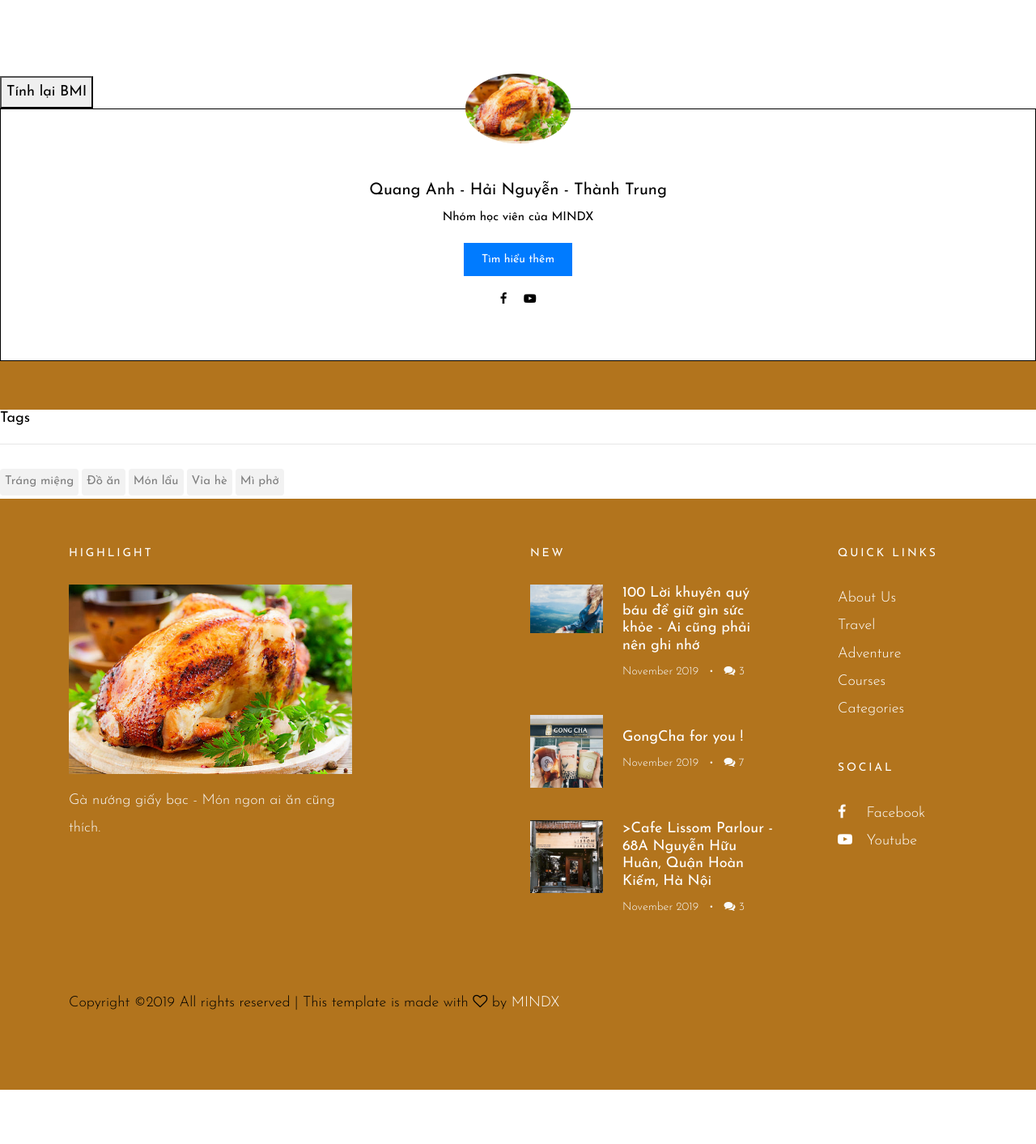
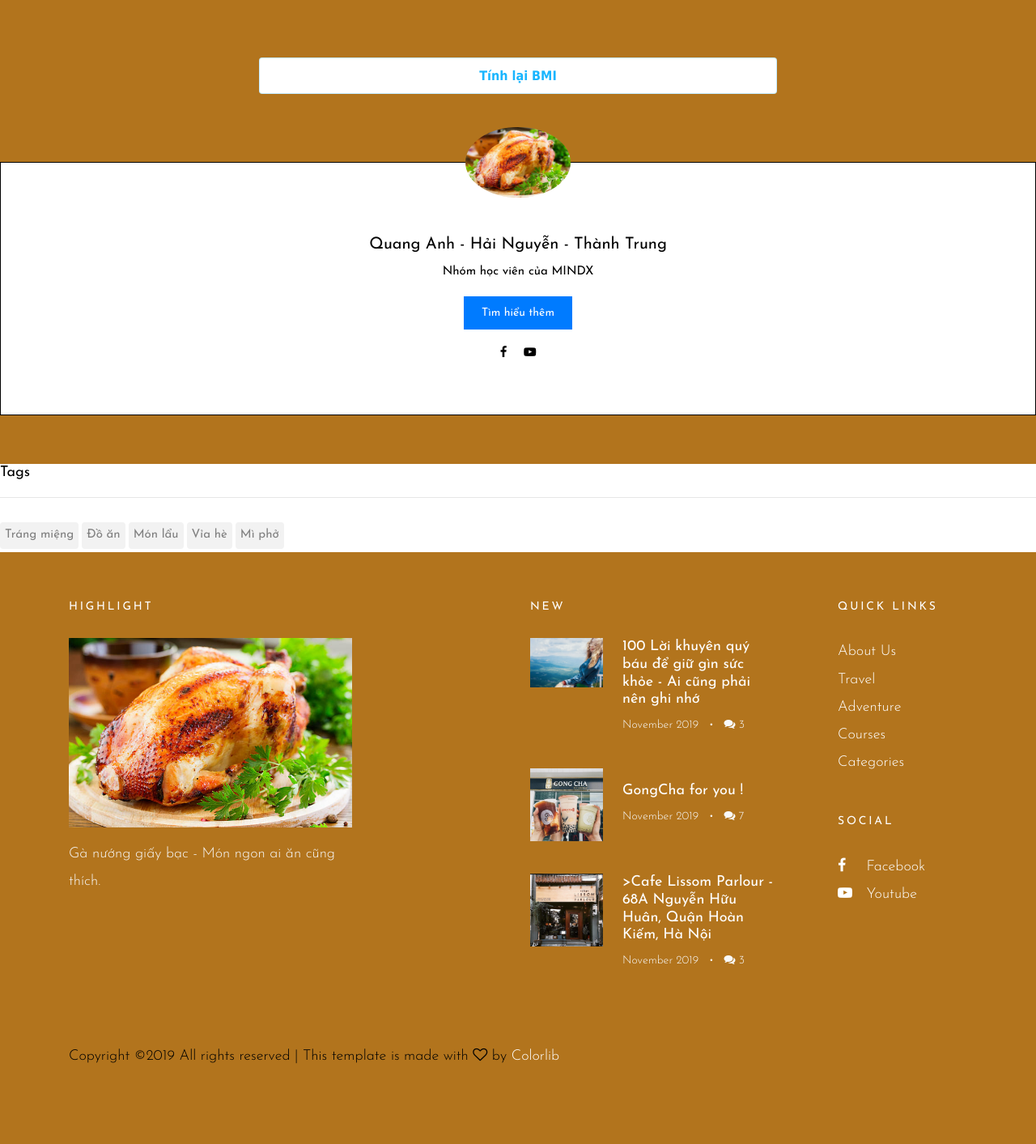
Before and after one commit to ntttrung1210/HATfood, a Flask app: page /bmi/thin in a window 1280 px wide. Shown: the part 1533-2946 px from the top of the page at 81% size. Before the commit the page ends 2879 px from the top, so only its background shows below. Run offline with Flask 2, Linux system fonts and the light colour scheme; some libraries are stand-ins or nearby versions.

Commit message:
Update thin.html

```diff
--- a/templates/thin.html
+++ b/templates/thin.html
@@ -10,7 +10,7 @@
     <link rel="stylesheet" href="../static/css/bootstrap.css">
     <link rel="stylesheet" href="../static/css/animate.css">
     <link rel="stylesheet" href="../static/css/owl.carousel.min.css">
-    <link rel="shortcut icon" href="../static/images/fork.png" type="image/x-icon">
+
     <link rel="stylesheet" href="../static/fonts/ionicons/css/ionicons.min.css">
     <link rel="stylesheet" href="../static/fonts/fontawesome/css/font-awesome.min.css">
     <link rel="stylesheet" href="../static/fonts/flaticon/font/flaticon.css">
@@ -123,17 +123,17 @@
         <iframe src="https://youtube.com/embed/ZOKViKrJZFo"></iframe>
         <iframe src="https://youtube.com/embed/vLUIXHbsZKs"></iframe>
         <iframe src="https://youtube.com/embed/bd1JagSjdgo"></iframe>
-    </div>
+
    <br>
     <br>
     <br>
-    <button name="button" value="OK" type="button" onclick="ReturnBMI()">Tính lại BMI</button>
+    <button class="button-return" name="button" value="OK" type="button" onclick="ReturnBMI()">Tính lại BMI</button>
     <script>
     function ReturnBMI(){
       location.assign('/bmi')
     }
     </script>
-
+    </div>
 
 
 
@@ -267,7 +267,7 @@
 
 <!-- Link back to Colorlib can't be removed. Template is licensed under CC BY 3.0. -->
   Copyright &copy;<script>document.write(new Date().getFullYear());</script> All rights reserved | This template is made with
-  <i class="fa fa-heart-o" aria-hidden="true"></i> by <a href="https://mindx.edu.vn/" target="_blank">MINDX</a>
+  <i class="fa fa-heart-o" aria-hidden="true"></i> by <a href="https://colorlib.com" target="_blank">Colorlib</a>
 <!-- Link back to Colorlib can't be removed. Template is licensed under CC BY 3.0. -->
 </div>
 </div>
```
